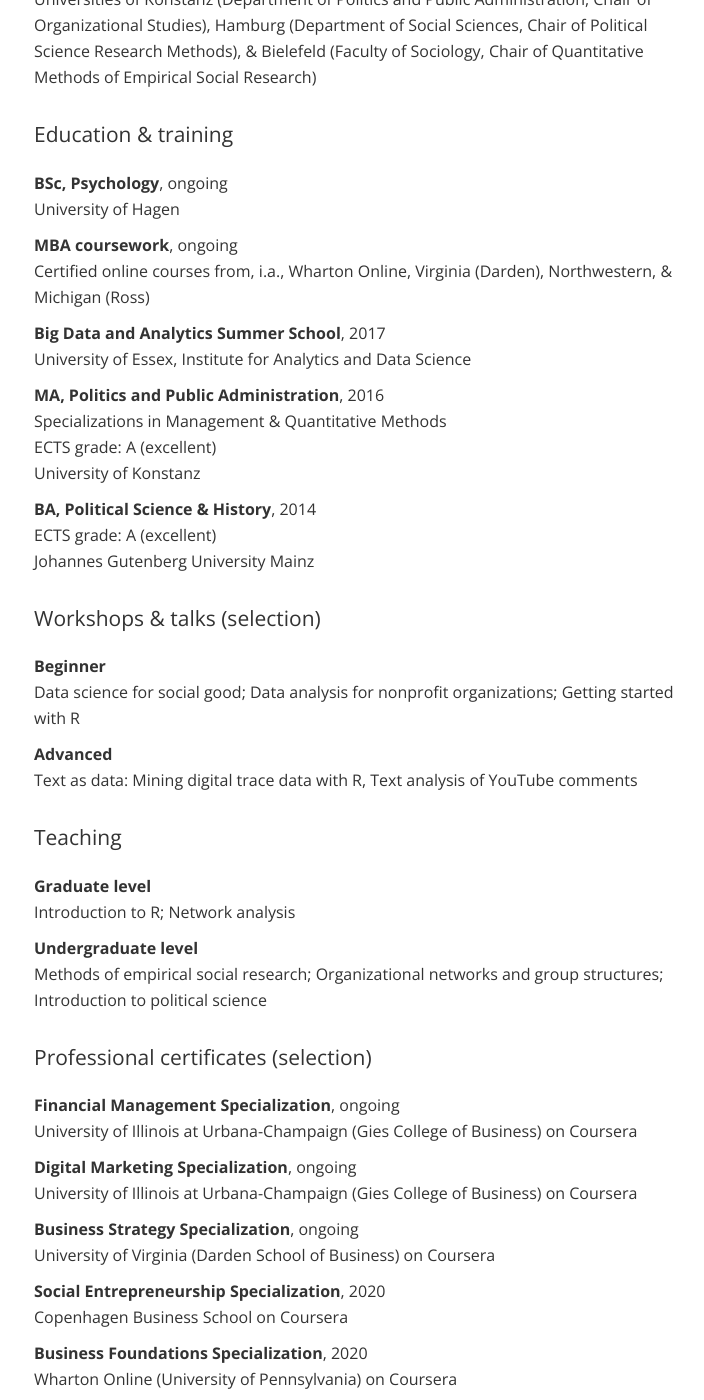
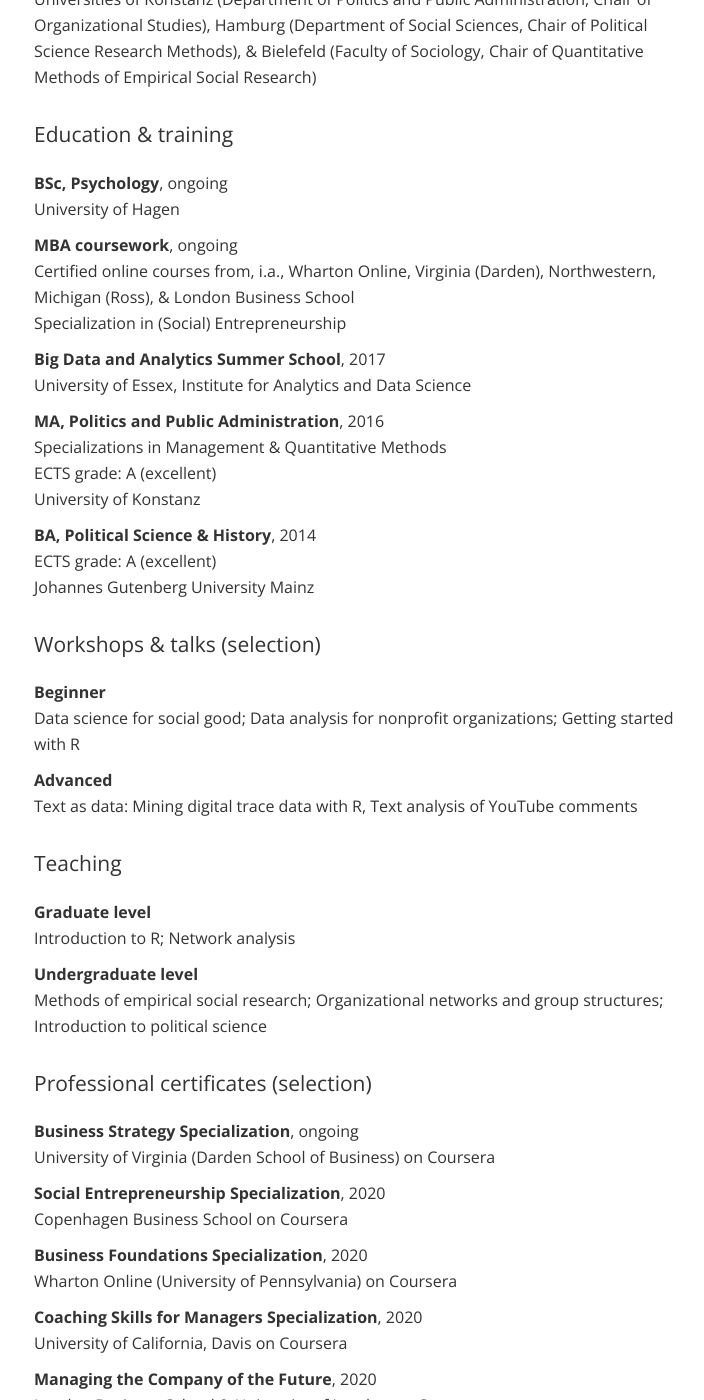
Before and after one commit to lhehnke/lhehnke.github.io, a Jekyll site: the page built from cv/index.html, in a window 1280 px wide and 1400 px high, scrolled down 901 px. Shown: the whole window, without its empty margins (282-986 px from the left). Built offline with Jekyll 4.4.1, drawn with Linux system fonts in a browser that asks for light colours; nearby versions of some CDN libraries; some of the changed text lies outside the part shown.

Commit message:
Update CV

```diff
--- a/cv/index.html
+++ b/cv/index.html
@@ -57,7 +57,8 @@
 				University of Hagen</p>
 
     <p><strong>MBA coursework</strong>, ongoing<br>
-				Certified online courses from, i.a., Wharton Online, Virginia (Darden), Northwestern, & Michigan (Ross)</p>
+				Certified online courses from, i.a., Wharton Online, Virginia (Darden), Northwestern, Michigan (Ross), & London Business School<br>
+				Specialization in (Social) Entrepreneurship</p>
 
     <p><strong>Big Data and Analytics Summer School</strong>, 2017<br>
 				University of Essex, Institute for Analytics and Data Science</p>
@@ -92,11 +93,11 @@
 
     <p class="lead">Professional certificates (selection)</p>
 
-    <p><strong>Financial Management Specialization</strong>, ongoing<br>
+<!--    <p><strong>Financial Management Specialization</strong>, ongoing<br>
 				University of Illinois at Urbana-Champaign (Gies College of Business) on Coursera</p>
 
     <p><strong>Digital Marketing Specialization</strong>, ongoing<br>
-				University of Illinois at Urbana-Champaign (Gies College of Business) on Coursera</p>
+				University of Illinois at Urbana-Champaign (Gies College of Business) on Coursera</p>	-->
 
     <p><strong>Business Strategy Specialization</strong>, ongoing<br>
         University of Virginia (Darden School of Business) on Coursera</p>
@@ -109,6 +110,9 @@
 
     <p><strong>Coaching Skills for Managers Specialization</strong>, 2020<br>
 				University of California, Davis on Coursera</p>
+
+    <p><strong>Managing the Company of the Future</strong>, 2020<br>
+				London Business School & University of London on Coursera</p>
 
     <p><strong>Organizational Leadership Specialization</strong>, 2020<br>
 				Northwestern University on Coursera</p>
```
